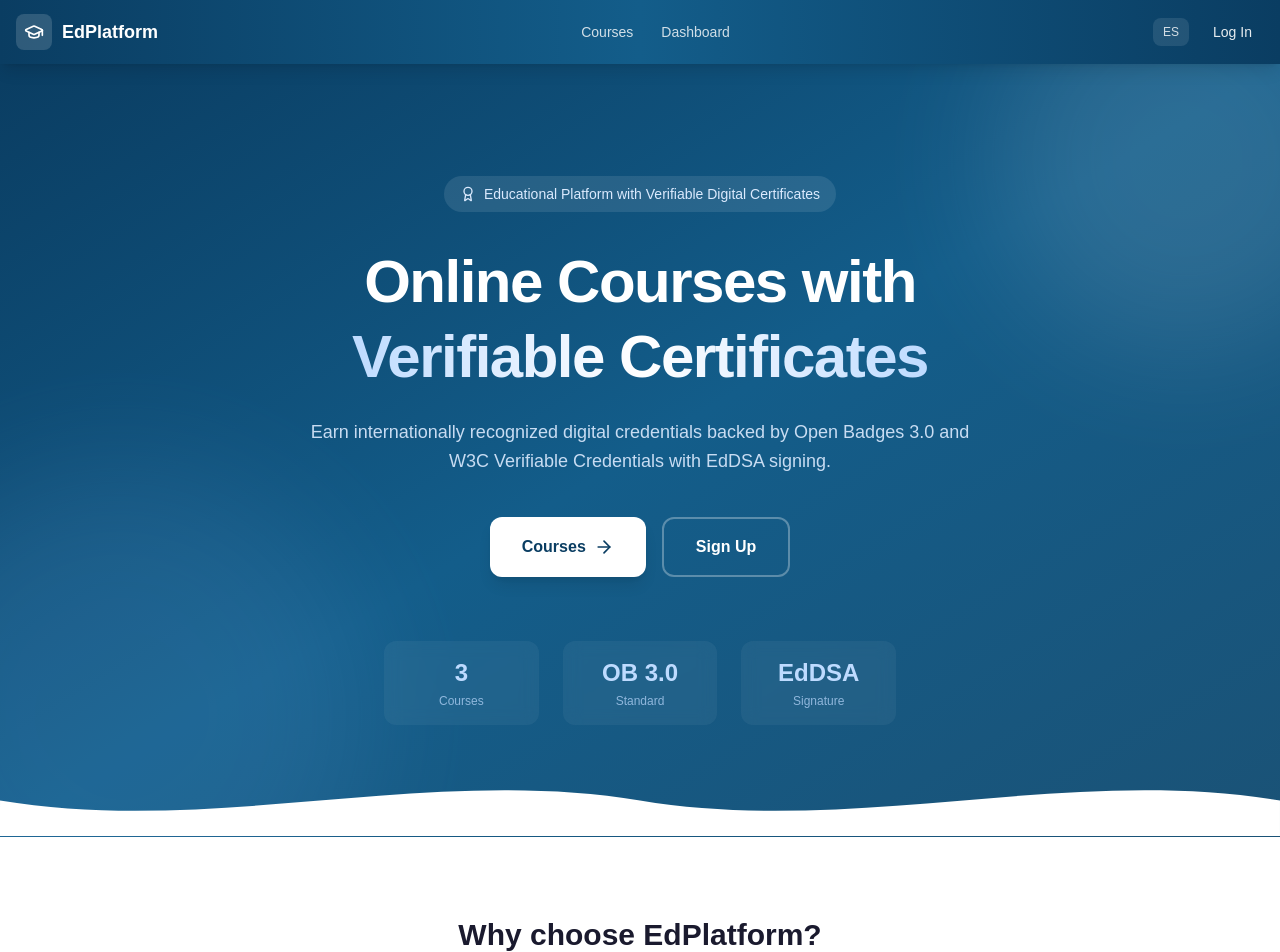
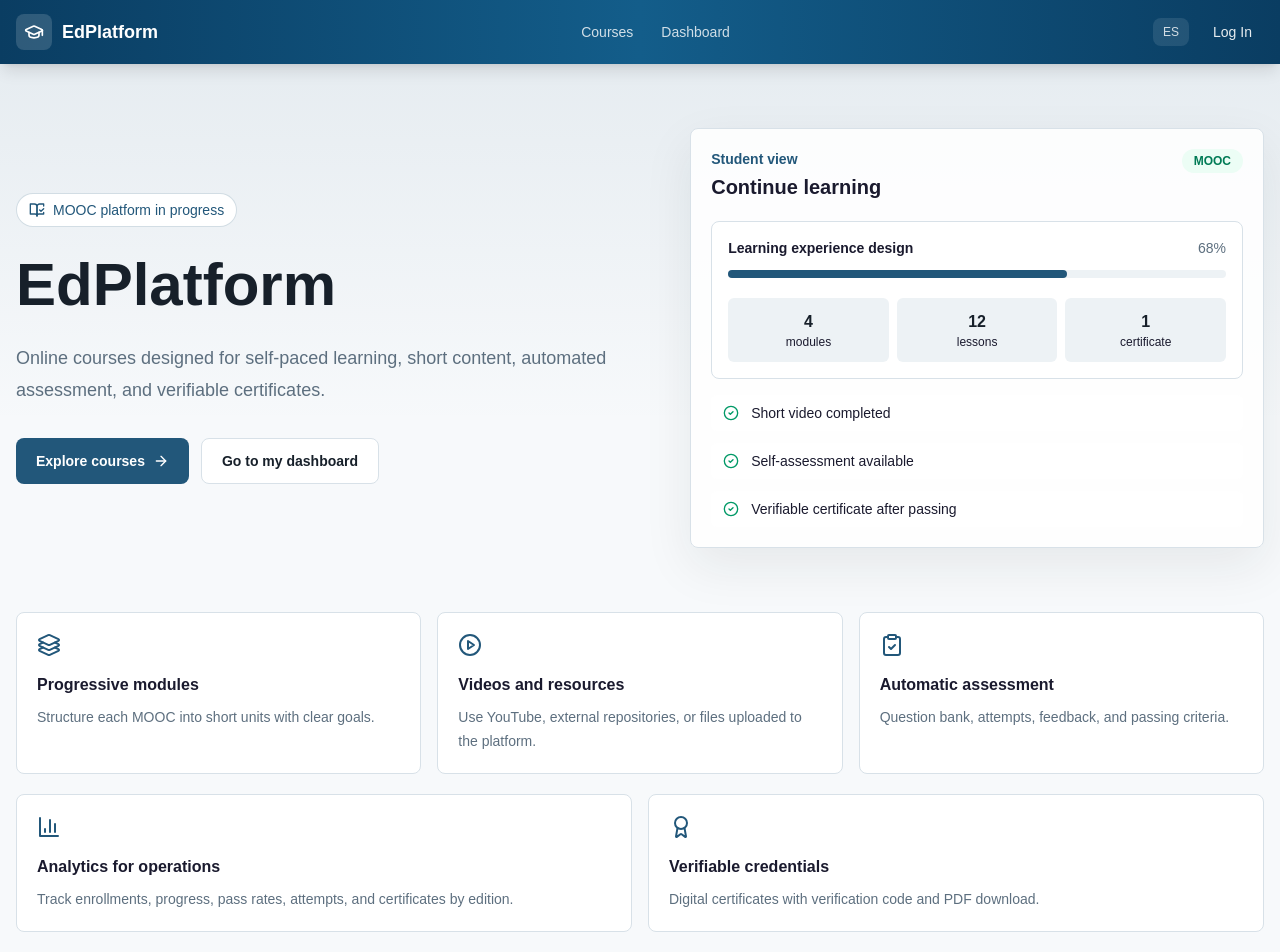
Before and after one commit to denysbuedo/cursos-enlinea, a Next.js app: page /en in a window 1280 px wide. Shown: the top 952 px of the page. Built offline with nearby package versions, Linux system fonts and the light colour scheme; no server answers.

Commit message:
feat: refresh mooc visual experience

```diff
--- a/src/app/[lang]/courses/page.tsx
+++ b/src/app/[lang]/courses/page.tsx
@@ -5,6 +5,8 @@ import { useParams } from "next/navigation";
 import { getDictionary, getLangFromParams } from "@/lib/i18n";
 import { CourseCard } from "@/components/courses/CourseCard";
 import { CourseFilters } from "@/components/courses/CourseFilters";
+import { ArrowRight, BookOpenCheck, GraduationCap } from "lucide-react";
+import Link from "next/link";
 
 interface CourseData {
   id: string;
@@ -73,13 +75,22 @@ export default function CoursesPage() {
   const totalPages = Math.ceil(total / pageSize);
 
   return (
-    <div className="container mx-auto py-10 px-4">
-      <h1 className="text-3xl font-bold mb-2">{dict.courses.allCourses}</h1>
-      <p className="text-[#7b8fa1] mb-8">
-        {lang === "en"
-          ? "Browse our catalog of courses with verifiable certificates."
-          : "Explora nuestro catálogo de cursos con certificados verificables."}
-      </p>
+    <div className="app-surface min-h-[calc(100vh-8rem)]">
+      <div className="container mx-auto px-4 py-10">
+      <div className="mb-8 rounded-lg border border-border bg-white p-6 shadow-sm">
+        <div>
+          <div className="mb-3 inline-flex items-center gap-2 rounded-full bg-primary/10 px-3 py-1 text-sm font-medium text-primary">
+            <GraduationCap className="h-4 w-4" />
+            {lang === "en" ? "MOOC catalog" : "Catálogo MOOC"}
+          </div>
+          <h1 className="text-3xl font-bold">{dict.courses.allCourses}</h1>
+          <p className="mt-2 max-w-2xl text-muted-foreground">
+            {lang === "en"
+              ? "Browse self-paced courses with short lessons, automatic assessment, and verifiable certificates."
+              : "Explora cursos autónomos con lecciones breves, evaluación automática y certificados verificables."}
+          </p>
+        </div>
+      </div>
 
       <CourseFilters
         lang={lang}
@@ -99,15 +110,29 @@ export default function CoursesPage() {
       {loading ? (
         <div className="grid grid-cols-1 sm:grid-cols-2 lg:grid-cols-3 gap-6">
           {Array.from({ length: 6 }).map((_, i) => (
-            <div
-              key={i}
-              className="h-64 rounded-xl border bg-[#e8ecf1] animate-pulse"
-            />
+            <div key={i} className="h-72 animate-pulse rounded-lg border border-border bg-white" />
           ))}
         </div>
       ) : courses.length === 0 ? (
-        <div className="text-center py-16">
-          <p className="text-lg text-[#7b8fa1]">{dict.common.noResults}</p>
+        <div className="rounded-lg border border-dashed border-border bg-white px-5 py-14 text-center">
+          <BookOpenCheck className="mx-auto mb-4 h-12 w-12 text-primary" />
+          <h2 className="text-xl font-semibold">
+            {lang === "en" ? "No courses published yet" : "Aún no hay cursos publicados"}
+          </h2>
+          <p className="mx-auto mt-2 max-w-xl text-sm leading-6 text-muted-foreground">
+            {lang === "en"
+              ? "The catalog is ready. Published MOOCs will appear here with their lessons, assessments, and certificates."
+              : "El catálogo está listo. Los MOOCs publicados aparecerán aquí con sus lecciones, evaluaciones y certificados."}
+          </p>
+          <div className="mt-6 flex flex-col justify-center gap-3 sm:flex-row">
+            <Link href={`/${lang}`} className="focus-ring inline-flex items-center justify-center gap-2 rounded-lg bg-primary px-4 py-2.5 text-sm font-semibold text-white hover:bg-[#1b4967]">
+              {lang === "en" ? "Back to home" : "Volver al inicio"}
+              <ArrowRight className="h-4 w-4" />
+            </Link>
+            <Link href={`/${lang}/dashboard`} className="focus-ring inline-flex items-center justify-center rounded-lg border border-border px-4 py-2.5 text-sm font-semibold hover:bg-accent">
+              {lang === "en" ? "Student dashboard" : "Panel del estudiante"}
+            </Link>
+          </div>
         </div>
       ) : (
         <>
@@ -134,7 +159,7 @@ export default function CoursesPage() {
               >
                 {lang === "en" ? "Previous" : "Anterior"}
               </button>
-              <span className="text-sm text-[#7b8fa1] px-4">
+              <span className="px-4 text-sm text-muted-foreground">
                 {page} / {totalPages}
               </span>
               <button
@@ -148,6 +173,7 @@ export default function CoursesPage() {
           )}
         </>
       )}
+      </div>
     </div>
   );
 }
--- a/src/app/[lang]/page.tsx
+++ b/src/app/[lang]/page.tsx
@@ -1,41 +1,176 @@
-import { getLangFromParams, getDictionary } from "@/lib/i18n";
+import { getLangFromParams } from "@/lib/i18n";
+import { APP_NAME } from "@/lib/app-config";
 import Link from "next/link";
-import { GraduationCap, ShieldCheck, Globe, Award, ArrowRight } from "lucide-react";
-import { APP_NAME } from "@/lib/app-config";
+import {
+  ArrowRight,
+  Award,
+  BarChart3,
+  BookOpenCheck,
+  CheckCircle2,
+  ClipboardCheck,
+  Layers3,
+  PlayCircle,
+} from "lucide-react";
 
-export default async function HomePage({ params }: { params: Promise<{ lang: string }> }) {
+export default async function HomePage({
+  params,
+}: {
+  params: Promise<{ lang: string }>;
+}) {
   const { lang } = await params;
   const locale = getLangFromParams({ lang });
-  const dict = getDictionary(locale);
   const t = (es: string, en: string) => (locale === "en" ? en : es);
 
+  const courseFlow = [
+    {
+      icon: Layers3,
+      title: t("Módulos progresivos", "Progressive modules"),
+      text: t(
+        "Organiza cada MOOC en unidades breves con objetivos claros.",
+        "Structure each MOOC into short units with clear goals.",
+      ),
+    },
+    {
+      icon: PlayCircle,
+      title: t("Videos y recursos", "Videos and resources"),
+      text: t(
+        "Usa YouTube, repositorios externos o archivos subidos a la plataforma.",
+        "Use YouTube, external repositories, or files uploaded to the platform.",
+      ),
+    },
+    {
+      icon: ClipboardCheck,
+      title: t("Evaluación automática", "Automatic assessment"),
+      text: t(
+        "Banco de preguntas, intentos, retroalimentación y criterios de aprobación.",
+        "Question bank, attempts, feedback, and passing criteria.",
+      ),
+    },
+  ];
+
   return (
-    <>
-      <section className="relative bg-gradient-to-br from-[#0a3d62] via-[#135d8a] to-[#1a5276] text-white overflow-hidden">
-        <div className="absolute inset-0 opacity-10"><div className="absolute -top-24 -right-24 w-96 h-96 rounded-full bg-white blur-3xl" /><div className="absolute -bottom-32 -left-32 w-[500px] h-[500px] rounded-full bg-blue-300 blur-3xl" /></div>
-        <div className="relative container mx-auto px-4 py-20 sm:py-28 text-center">
-          <div className="inline-flex items-center gap-2 px-4 py-2 rounded-full bg-white/10 text-sm text-blue-100 mb-8"><Award className="w-4 h-4" />{t("Plataforma Educativa con Certificados Digitales Verificables","Educational Platform with Verifiable Digital Certificates")}</div>
-          <h1 className="text-4xl sm:text-5xl lg:text-6xl font-bold tracking-tight leading-tight">{t("Cursos Online con","Online Courses with")}<br /><span className="bg-gradient-to-r from-blue-200 via-white to-blue-200 bg-clip-text text-transparent">{t("Certificados Verificables","Verifiable Certificates")}</span></h1>
-          <p className="mt-6 text-lg text-blue-100/90 max-w-2xl mx-auto leading-relaxed">{t("Obtén credenciales digitales con reconocimiento internacional respaldadas por Open Badges 3.0 y W3C Verifiable Credentials, con firma criptográfica EdDSA.","Earn internationally recognized digital credentials backed by Open Badges 3.0 and W3C Verifiable Credentials with EdDSA signing.")}</p>
-          <div className="mt-10 flex flex-col sm:flex-row gap-4 justify-center">
-            <Link href={`/${lang}/courses`} className="inline-flex items-center gap-2 rounded-xl bg-white px-8 py-4 text-[#0a3d62] font-semibold hover:bg-blue-50 transition-all shadow-lg">{dict.nav.courses}<ArrowRight className="w-5 h-5" /></Link>
-            <Link href={`/${lang}/register`} className="inline-flex items-center gap-2 rounded-xl border-2 border-white/30 px-8 py-4 text-white font-semibold hover:bg-white/10 transition-all">{dict.nav.register}</Link>
+    <div className="app-surface">
+      <section className="container mx-auto px-4 py-12 lg:py-16">
+        <div className="grid items-center gap-10 lg:grid-cols-[1.05fr_0.95fr]">
+          <div className="max-w-3xl">
+            <div className="mb-5 inline-flex items-center gap-2 rounded-full border border-primary/20 bg-white px-3 py-1.5 text-sm font-medium text-primary">
+              <BookOpenCheck className="h-4 w-4" />
+              {t("Plataforma MOOC en evolución", "MOOC platform in progress")}
+            </div>
+            <h1 className="text-4xl font-bold leading-tight text-foreground sm:text-5xl lg:text-6xl">
+              {APP_NAME}
+            </h1>
+            <p className="mt-5 max-w-2xl text-lg leading-8 text-muted-foreground">
+              {t(
+                "Cursos en línea diseñados para aprendizaje autónomo, contenidos breves, evaluación automatizada y certificados verificables.",
+                "Online courses designed for self-paced learning, short content, automated assessment, and verifiable certificates.",
+              )}
+            </p>
+            <div className="mt-8 flex flex-col gap-3 sm:flex-row">
+              <Link
+                href={`/${locale}/courses`}
+                className="focus-ring inline-flex items-center justify-center gap-2 rounded-lg bg-primary px-5 py-3 text-sm font-semibold text-white transition-colors hover:bg-[#1b4967]"
+              >
+                {t("Explorar cursos", "Explore courses")}
+                <ArrowRight className="h-4 w-4" />
+              </Link>
+              <Link
+                href={`/${locale}/dashboard`}
+                className="focus-ring inline-flex items-center justify-center gap-2 rounded-lg border border-border bg-white px-5 py-3 text-sm font-semibold text-foreground transition-colors hover:bg-accent"
+              >
+                {t("Ir a mi panel", "Go to my dashboard")}
+              </Link>
+            </div>
           </div>
-          <div className="mt-16 grid grid-cols-3 gap-6 max-w-lg mx-auto">
-            {[{v:"3",l:t("Cursos","Courses")},{v:"OB 3.0",l:t("Estándar","Standard")},{v:"EdDSA",l:t("Firma","Signature")}].map(s=><div key={s.l} className="flex flex-col items-center p-4 rounded-xl bg-white/5 backdrop-blur"><span className="text-2xl font-bold text-blue-200">{s.v}</span><span className="text-xs text-blue-200/70 mt-1">{s.l}</span></div>)}
+
+          <div className="visual-panel rounded-lg p-5">
+            <div className="mb-5 flex items-start justify-between gap-4">
+              <div>
+                <p className="text-sm font-semibold text-primary">
+                  {t("Vista del estudiante", "Student view")}
+                </p>
+                <h2 className="mt-1 text-xl font-bold">
+                  {t("Continuar aprendizaje", "Continue learning")}
+                </h2>
+              </div>
+              <span className="rounded-full bg-emerald-50 px-3 py-1 text-xs font-semibold text-emerald-700">
+                MOOC
+              </span>
+            </div>
+            <div className="rounded-lg border border-border bg-white p-4">
+              <div className="flex items-center justify-between text-sm">
+                <span className="font-semibold">
+                  {t("Diseño de experiencias de aprendizaje", "Learning experience design")}
+                </span>
+                <span className="text-muted-foreground">68%</span>
+              </div>
+              <div className="mt-3 h-2 rounded-full bg-muted">
+                <div className="h-2 w-[68%] rounded-full bg-primary" />
+              </div>
+              <div className="mt-5 grid grid-cols-3 gap-2 text-center text-xs">
+                <div className="rounded-md bg-muted px-2 py-3">
+                  <strong className="block text-base text-foreground">4</strong>
+                  {t("módulos", "modules")}
+                </div>
+                <div className="rounded-md bg-muted px-2 py-3">
+                  <strong className="block text-base text-foreground">12</strong>
+                  {t("lecciones", "lessons")}
+                </div>
+                <div className="rounded-md bg-muted px-2 py-3">
+                  <strong className="block text-base text-foreground">1</strong>
+                  {t("certificado", "certificate")}
+                </div>
+              </div>
+            </div>
+            <div className="mt-4 space-y-3">
+              {[
+                t("Video breve completado", "Short video completed"),
+                t("Autoevaluación disponible", "Self-assessment available"),
+                t("Certificado verificable al aprobar", "Verifiable certificate after passing"),
+              ].map((item) => (
+                <div key={item} className="flex items-center gap-3 rounded-md bg-white px-3 py-2 text-sm">
+                  <CheckCircle2 className="h-4 w-4 text-emerald-600" />
+                  <span>{item}</span>
+                </div>
+              ))}
+            </div>
           </div>
-        </div>
-        <div className="absolute bottom-0 left-0 right-0"><svg viewBox="0 0 1440 80" fill="none" className="w-full h-auto"><path d="M0 40C240 80 480 0 720 40C960 80 1200 0 1440 40V80H0V40Z" fill="var(--background, #f8f9fa)"/></svg></div>
-      </section>
-
-      <section className="py-20">
-        <div className="container mx-auto px-4 text-center mb-16"><h2 className="text-3xl font-bold text-foreground">{t(`¿Por qué elegir ${APP_NAME}?`,`Why choose ${APP_NAME}?`)}</h2></div>
-        <div className="grid grid-cols-1 md:grid-cols-3 gap-8 max-w-5xl mx-auto px-4">
-          {[{icon:GraduationCap,title:t("Cursos Bilingües","Bilingual Courses"),desc:t("Contenido en español e inglés con sesiones grabadas, en vivo e híbridas.","Content in Spanish and English with recorded, live, and hybrid sessions.")},{icon:ShieldCheck,title:t("Certificados Verificables","Verifiable Certificates"),desc:t("Open Badges 3.0 con firma criptográfica EdDSA.","Open Badges 3.0 with EdDSA cryptographic signature.")},{icon:Globe,title:t("Pagos Georresistentes","Geo-Resistant Payments"),desc:t("Múltiples métodos de pago para contextos con restricciones.","Multiple payment methods for restricted contexts.")}].map(f=><div key={f.title} className="flex flex-col items-center text-center p-8 rounded-2xl bg-card border border-border hover:shadow-lg transition-all duration-300"><div className="flex items-center justify-center w-14 h-14 rounded-xl bg-primary/10 text-primary mb-5"><f.icon className="w-6 h-6" /></div><h3 className="text-lg font-semibold mb-3">{f.title}</h3><p className="text-muted-foreground text-sm leading-relaxed">{f.desc}</p></div>)}
         </div>
       </section>
 
-      <section className="py-16"><div className="container mx-auto px-4 max-w-2xl text-center rounded-2xl bg-gradient-to-br from-[#0a3d62] to-[#135d8a] p-12 text-white shadow-xl"><h3 className="text-2xl font-bold mb-4">{t("Comienza tu viaje","Start your journey")}</h3><p className="text-blue-100 mb-8">{t("Regístrate gratis y obtén certificados verificables.","Sign up free and get verifiable certificates.")}</p><Link href={`/${lang}/courses`} className="inline-flex items-center gap-2 rounded-xl bg-white px-8 py-3.5 text-[#0a3d62] font-semibold hover:bg-blue-50 transition-all">{t("Explorar Cursos","Explore Courses")}<ArrowRight className="w-5 h-5" /></Link></div></section>
-    </>
+      <section className="container mx-auto px-4 pb-16">
+        <div className="grid gap-4 md:grid-cols-3">
+          {courseFlow.map((item) => (
+            <div key={item.title} className="rounded-lg border border-border bg-white p-5">
+              <item.icon className="h-6 w-6 text-primary" />
+              <h3 className="mt-4 font-semibold">{item.title}</h3>
+              <p className="mt-2 text-sm leading-6 text-muted-foreground">{item.text}</p>
+            </div>
+          ))}
+        </div>
+        <div className="mt-5 grid gap-4 md:grid-cols-2">
+          <div className="rounded-lg border border-border bg-white p-5">
+            <BarChart3 className="h-6 w-6 text-primary" />
+            <h3 className="mt-4 font-semibold">{t("Analítica para operar", "Analytics for operations")}</h3>
+            <p className="mt-2 text-sm leading-6 text-muted-foreground">
+              {t(
+                "Seguimiento de matrículas, progreso, aprobación, intentos y certificados por edición.",
+                "Track enrollments, progress, pass rates, attempts, and certificates by edition.",
+              )}
+            </p>
+          </div>
+          <div className="rounded-lg border border-border bg-white p-5">
+            <Award className="h-6 w-6 text-primary" />
+            <h3 className="mt-4 font-semibold">{t("Credenciales verificables", "Verifiable credentials")}</h3>
+            <p className="mt-2 text-sm leading-6 text-muted-foreground">
+              {t(
+                "Certificados digitales con código de verificación y descarga en PDF.",
+                "Digital certificates with verification code and PDF download.",
+              )}
+            </p>
+          </div>
+        </div>
+      </section>
+    </div>
   );
 }
--- a/src/app/globals.css
+++ b/src/app/globals.css
@@ -1,21 +1,21 @@
 @import "tailwindcss";
 
 :root {
-  --background: #ffffff;
-  --foreground: #1a1a2e;
+  --background: #f7f9fb;
+  --foreground: #17202a;
 }
 
 @theme inline {
   --color-background: var(--background);
   --color-foreground: var(--foreground);
-  --color-primary: #0a3d62;
+  --color-primary: #22577a;
   --color-primary-foreground: #ffffff;
-  --color-accent: #e8ecf1;
-  --color-muted: #f1f3f5;
-  --color-muted-foreground: #6b7280;
+  --color-accent: #e7eff4;
+  --color-muted: #edf2f5;
+  --color-muted-foreground: #5d6f7f;
   --color-card: #ffffff;
-  --color-card-foreground: #1a1a2e;
-  --color-border: #e5e7eb;
+  --color-card-foreground: #17202a;
+  --color-border: #d8e1e8;
   --color-destructive: #dc2626;
   --color-destructive-foreground: #ffffff;
   --font-sans: var(--font-geist-sans);
@@ -39,3 +39,30 @@ body {
   color: var(--foreground);
   font-family: Arial, Helvetica, sans-serif;
 }
+
+button,
+input,
+select,
+textarea {
+  font: inherit;
+}
+
+.app-surface {
+  background:
+    linear-gradient(180deg, rgba(34, 87, 122, 0.08), rgba(34, 87, 122, 0) 360px),
+    var(--background);
+}
+
+.visual-panel {
+  border: 1px solid var(--color-border);
+  background: rgba(255, 255, 255, 0.88);
+  box-shadow: 0 18px 50px rgba(23, 32, 42, 0.08);
+}
+
+.focus-ring {
+  outline: none;
+}
+
+.focus-ring:focus-visible {
+  box-shadow: 0 0 0 3px rgba(34, 87, 122, 0.22);
+}
```
Also changed, not shown: src/app/[lang]/dashboard/page.tsx (+54 -20 lines), src/components/courses/CourseCard.tsx (+14 -8 lines), src/components/courses/CourseFilters.tsx (+17 -9 lines).
